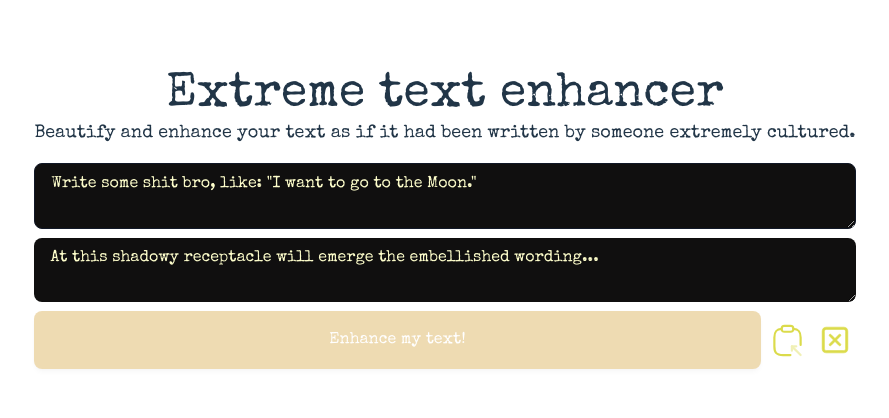
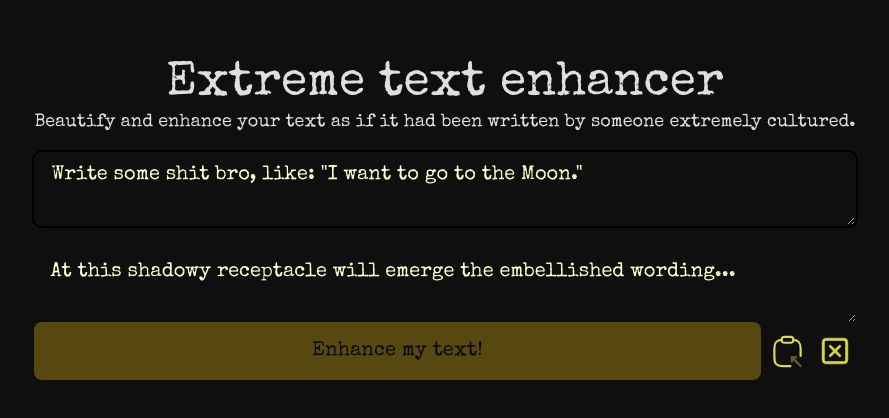
Before and after one commit to stv-beep/extreme-text-enhancer, a React (Vite) app: page / in a window 1280 px wide. Shown: the part 188-606 px from the top of the page, without its empty margins (195-1084 px from the left). Built offline with nearby package versions, Linux system fonts and the light colour scheme; no server answers; what cohere-ai would draw is missing.

Commit message:
adaptative textarea

```diff
--- a/src/App.css
+++ b/src/App.css
@@ -46,16 +46,3 @@ button {
   cursor: pointer;
   transition: border-color 0.25s;
 }
-
-@media (prefers-color-scheme: light) {
-  :root {
-    color: #213547;
-    background-color: #ffffff;
-  }
-  a:hover {
-    color: #747bff;
-  }
-  button {
-    background-color: #f9f9f9;
-  }
-}
--- a/src/App.jsx
+++ b/src/App.jsx
@@ -43,21 +43,44 @@ function App () {
     document.getElementById('prompt').value = ''
   }
 
+  /* adaptative textarea */
+  function getScrollHeight (elm) {
+    const savedValue = elm.value
+    elm.value = ''
+    elm._baseScrollHeight = elm.scrollHeight
+    elm.value = savedValue
+  }
+
+  function onExpandableTextareaInput ({ target: elm }) {
+    if (!elm.classList.contains('autoExpand') || !elm.nodeName === 'TEXTAREA') return
+
+    const minRows = elm.getAttribute('data-min-rows') | 0
+
+    !elm._baseScrollHeight && getScrollHeight(elm)
+
+    elm.rows = minRows
+    const rows = Math.ceil((elm.scrollHeight - elm._baseScrollHeight) / 16)
+    elm.rows = minRows + rows
+  }
+  document.addEventListener('input', onExpandableTextareaInput)
+
   return (
     <div className='App'>
       <header className='py-4'>
         <h1 className='text-5xl font-bold text-center'>Extreme text enhancer</h1>
         <h3 className='text-lg font-bold text-center'>Beautify and enhance your text as if it had been written by someone extremely cultured.</h3>
       </header>
-      <textarea onInput={handleChange} id='prompt' className='flex-1 w-full px-4 py-2 text-base text-yellow-400 placeholder-[#ffffcc] bg-[#100f0f] border border-gray-900 rounded-lg appearance-none focus:outline-none focus:ring-2 focus:ring-black focus:border-transparent' placeholder='Write some shit bro, like: "I want to go to the Moon."' name='comment' rows='2' cols='40' />
+      <div className='flex flex-col gap-6'>
+        <textarea onInput={handleChange} id='prompt' className='autoExpand flex-1 w-full px-4 py-2 2xl:text-2xl xl:text-xl lg:text-lg md:text-md text-yellow-400 placeholder-[#ffffcc] bg-[#100f0f] border border-gray-900 rounded-lg appearance-none focus:outline-none focus:ring-2 focus:ring-black focus:border-transparent' placeholder='Write some shit bro, like: "I want to go to the Moon."' rows='2' data-min-rows='2' cols='40' autoFocus />
 
-      <textarea
-        id='result' className='flex-1 w-full px-4 py-2 text-base text-yellow-400 placeholder-[#ffffcc] bg-[#100f0f] rounded-lg appearance-none focus:outline-none focus:ring-2 focus:ring-black focus:border-transparent' placeholder='At this shadowy receptacle will emerge the embellished wording...' name='comment' rows='2' cols='40' disabled
-      />
+        <textarea
+          id='result' className='autoExpand flex-1 w-full px-4 py-2 2xl:text-2xl xl:text-xl lg:text-lg md:text-md text-yellow-400 placeholder-[#ffffcc] bg-[#100f0f] rounded-lg appearance-none focus:outline-none focus:ring-2 focus:ring-black focus:border-transparent' placeholder='At this shadowy receptacle will emerge the embellished wording...' rows='2' data-min-rows='2' cols='40' disabled
+        />
+      </div>
       <div className='flex flex-row gap-2'>
         <button
           disabled={!disabledBtn}
-          onClick={handleClick} type='button' className={`py-2 px-4 flex justify-center items-center bg-yellow-600 hover:bg-yellow-300 hover:text-black focus:ring-yellow-500 focus:ring-offset-red-200 text-white w-full transition ease-in duration-200 text-center text-base font-semibold shadow-md focus:outline-none focus:ring-2 focus:ring-offset-2 rounded-lg ${!disabledBtn ? 'pointer-events-none opacity-30' : ''}`}
+          onClick={handleClick} type='button' className={`py-2 px-4 flex justify-center items-center bg-yellow-400 hover:bg-[#ffff03] hover:text-black focus:ring-yellow-500 focus:ring-offset-black text-black 2xl:text-2xl xl:text-xl lg:text-lg md:text-md w-full transition ease-in duration-200 text-center font-semibold shadow-md focus:outline-none focus:ring-2 focus:ring-offset-2 rounded-lg ${!disabledBtn ? 'pointer-events-none opacity-30' : ''}`}
         >Enhance my text!
         </button>
         <button
```
